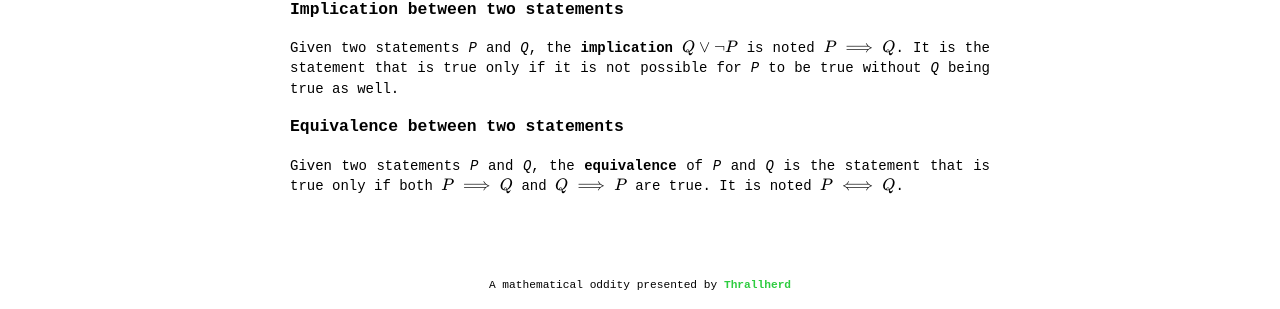
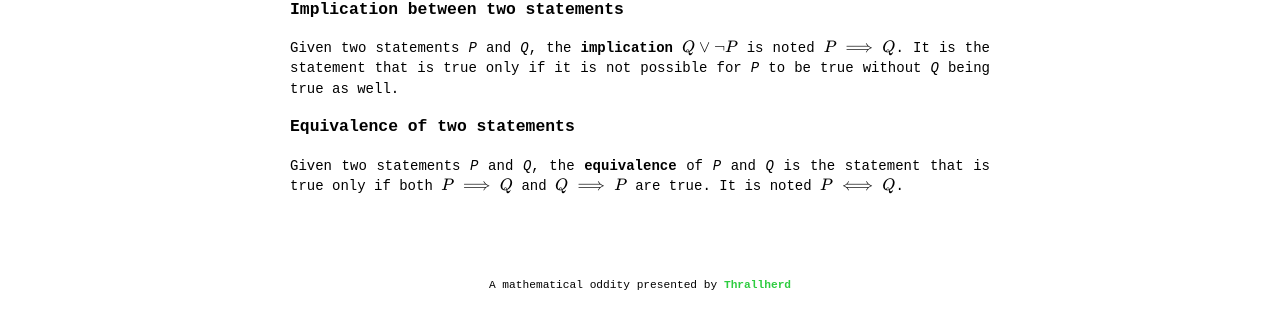
Before and after one commit to Thrallherd/AlgebraExNihilo, a Jekyll site: the page built from en/basic_def.md, in a window 1280 px wide. Shown: the part 903-1212 px from the top of the page. Built offline with Jekyll 4.4.1, drawn with Linux system fonts in a browser that asks for light colours; formulas are drawn with MathJax 3.

Commit message:
Update basic_def.md

```diff
--- a/en/basic_def.md
+++ b/en/basic_def.md
@@ -30,5 +30,5 @@ The **conjunction** of two statements _P_ and _Q_ is the statement that is true
 ### Implication between two statements
 Given two statements _P_ and _Q_, the **implication** $$Q \lor \neg P$$ is noted $$P \implies Q$$. It is the statement that is true only if it is not possible for _P_ to be true without _Q_ being true as well.
 
-### Equivalence between two statements
+### Equivalence of two statements
 Given two statements _P_ and _Q_, the **equivalence** of _P_ and _Q_ is the statement that is true only if both $$P \implies Q$$ and $$Q \implies P$$ are true. It is noted $$P \iff Q$$.
```
